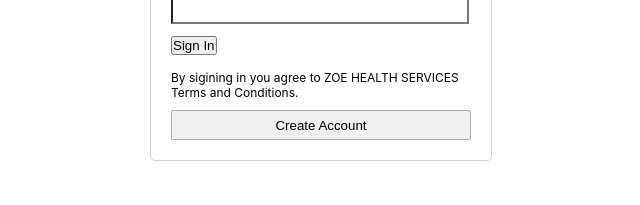
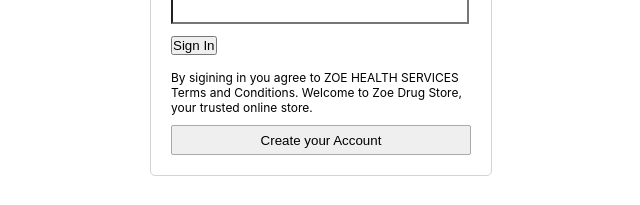
Before and after one commit to am-derrick/drug-store, a React (Create React App) app: page /login in a window 1280 px wide. Shown: the part 295-500 px from the top of the page, without its empty margins (319-959 px from the left). Built offline with nearby package versions, Linux system fonts and the light colour scheme; no server answers.

Commit message:
Login page updated

```diff
--- a/src/Login.js
+++ b/src/Login.js
@@ -58,11 +58,11 @@
         </form>
 
         <p>
-          By sigining in you agree to ZOE HEALTH SERVICES Terms and Conditions.
+          By sigining in you agree to ZOE HEALTH SERVICES Terms and Conditions. Welcome to Zoe Drug Store, your trusted online store.
         </p>
 
         <button onClick={register}
-        className='login__registerButton'>Create Account</button>
+        className='login__registerButton'>Create your Account</button>
       </div>
     </div>
   )
```
